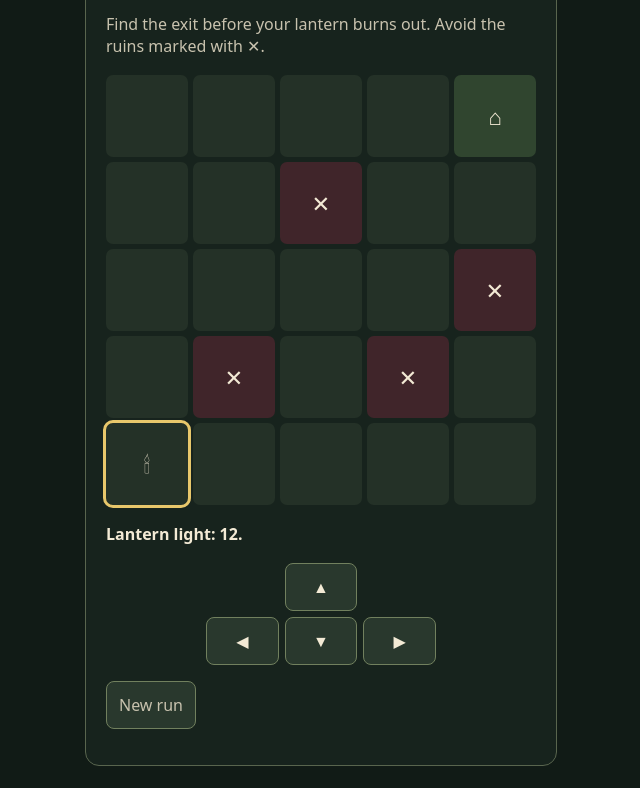
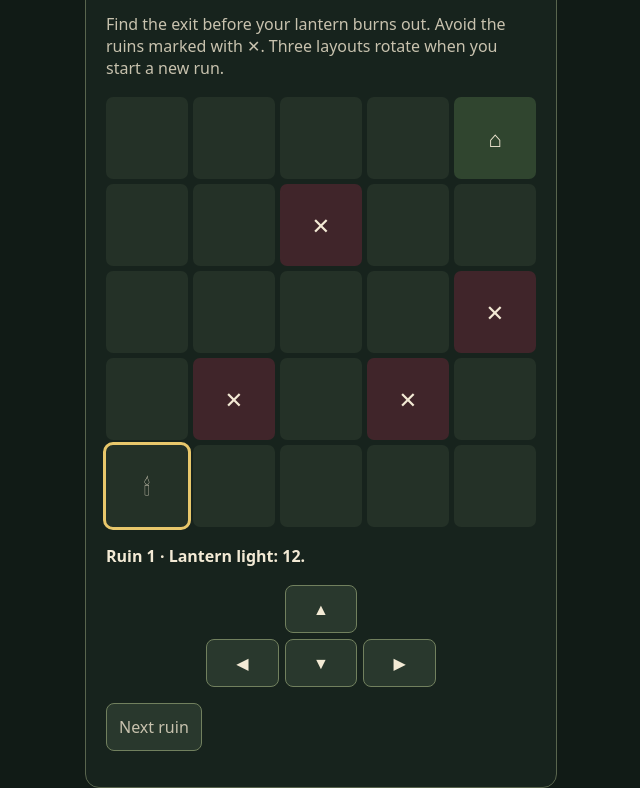
Before and after one commit to nimrodqwe-design/iron-crown, a plain HTML site: page side-game/lantern-run/index.html in a window 1280 px wide. Shown: the part 57-845 px from the top of the page, without its empty margins (319-959 px from the left). Before the commit the page ends 823 px from the top, so only its background shows below. Drawn offline with Linux system fonts and the light colour scheme.

Commit message:
feat(lantern): cycle through distinct ruin layouts

```diff
--- a/side-game/lantern-run/index.html
+++ b/side-game/lantern-run/index.html
@@ -21,14 +21,14 @@ button:disabled{opacity:.5;cursor:not-allowed}
 </head>
 <body><main>
 <h1>Lantern Run</h1>
-<p>Find the exit before your lantern burns out. Avoid the ruins marked with ✕.</p>
+<p>Find the exit before your lantern burns out. Avoid the ruins marked with ✕. Three layouts rotate when you start a new run.</p>
 <div id="grid" class="grid" role="grid" aria-label="Ruin board" aria-rowcount="5" aria-colcount="5"></div>
 <div id="status" aria-live="polite" aria-atomic="true"></div>
 <div class="controls" role="group" aria-label="Movement controls">
 <span aria-hidden="true"></span><button data-move="up" aria-label="Move up">▲</button><span aria-hidden="true"></span>
 <button data-move="left" aria-label="Move left">◀</button><button data-move="down" aria-label="Move down">▼</button><button data-move="right" aria-label="Move right">▶</button>
 </div>
-<p><button id="restart">New run</button></p>
+<p><button id="restart">Next ruin</button></p>
 <script src="game-state.js"></script>
 <script>
 (()=>{
@@ -42,27 +42,28 @@ if(!api){
 }
 let state;
 function message(s){
- if(!s.ended)return 'Lantern light: '+s.light+'.';
- if(s.outcome==='escaped')return 'You escaped the ruins with '+Math.max(0,s.light)+' light remaining.';
- if(s.outcome==='trapped')return 'The ruins close around your path. Run ended.';
- return 'Your lantern goes dark. Run ended.';
+ const prefix='Ruin '+(s.level+1)+' · ';
+ if(!s.ended)return prefix+'Lantern light: '+s.light+'.';
+ if(s.outcome==='escaped')return prefix+'You escaped with '+Math.max(0,s.light)+' light remaining.';
+ if(s.outcome==='trapped')return prefix+'The ruins close around your path. Run ended.';
+ return prefix+'Your lantern goes dark. Run ended.';
 }
 function render(){
  grid.replaceChildren();
  for(let y=0;y<api.SIZE;y++)for(let x=0;x<api.SIZE;x++){
-  const cell=document.createElement('div'),kind=api.cellKind(x,y);
+  const cell=document.createElement('div'),kind=api.cellKind(x,y,state.level);
   cell.className='cell';cell.setAttribute('role','gridcell');
   if(kind==='goal'){cell.classList.add('goal');cell.textContent='⌂'}
   if(kind==='trap'){cell.classList.add('trap');cell.textContent='✕'}
   const isPlayer=x===state.x&&y===state.y;
   if(isPlayer){cell.classList.add('player');cell.textContent='🕯';cell.setAttribute('aria-current','location')}
-  cell.setAttribute('aria-label',(isPlayer?'Your position, ':'')+api.cellLabel(x,y)+', row '+(y+1)+', column '+(x+1));
+  cell.setAttribute('aria-label',(isPlayer?'Your position, ':'')+api.cellLabel(x,y,state.level)+', row '+(y+1)+', column '+(x+1));
   grid.append(cell);
  }
  status.textContent=message(state);
  document.querySelectorAll('button[data-move]').forEach(button=>button.disabled=state.ended);
 }
-function reset(){state=api.initial();render();}
+function reset(){state=api.initial(state?(state.level+1)%api.LEVEL_COUNT:0);render();}
 function move(dir){
  if(state.ended)return;
  const before=state;
```
